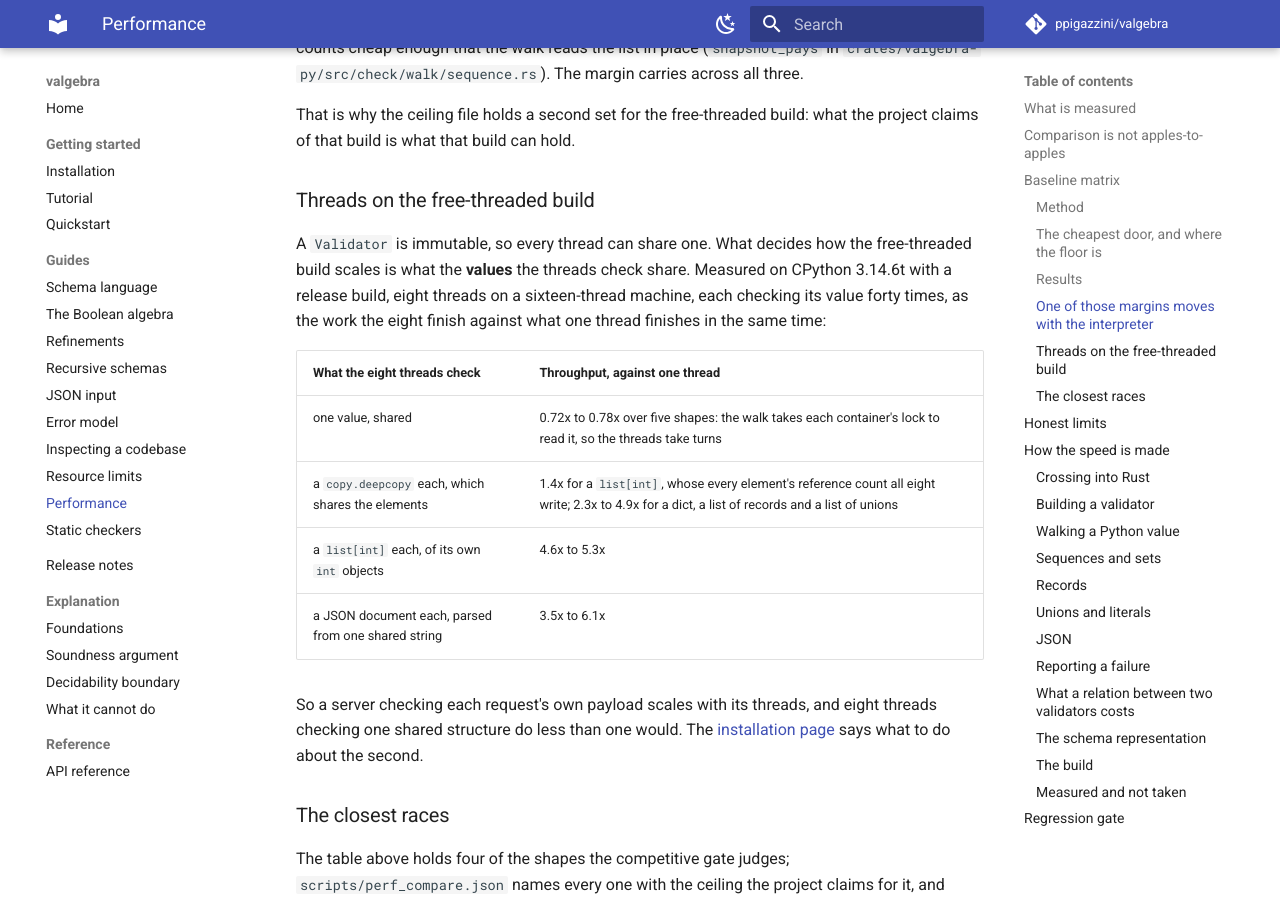
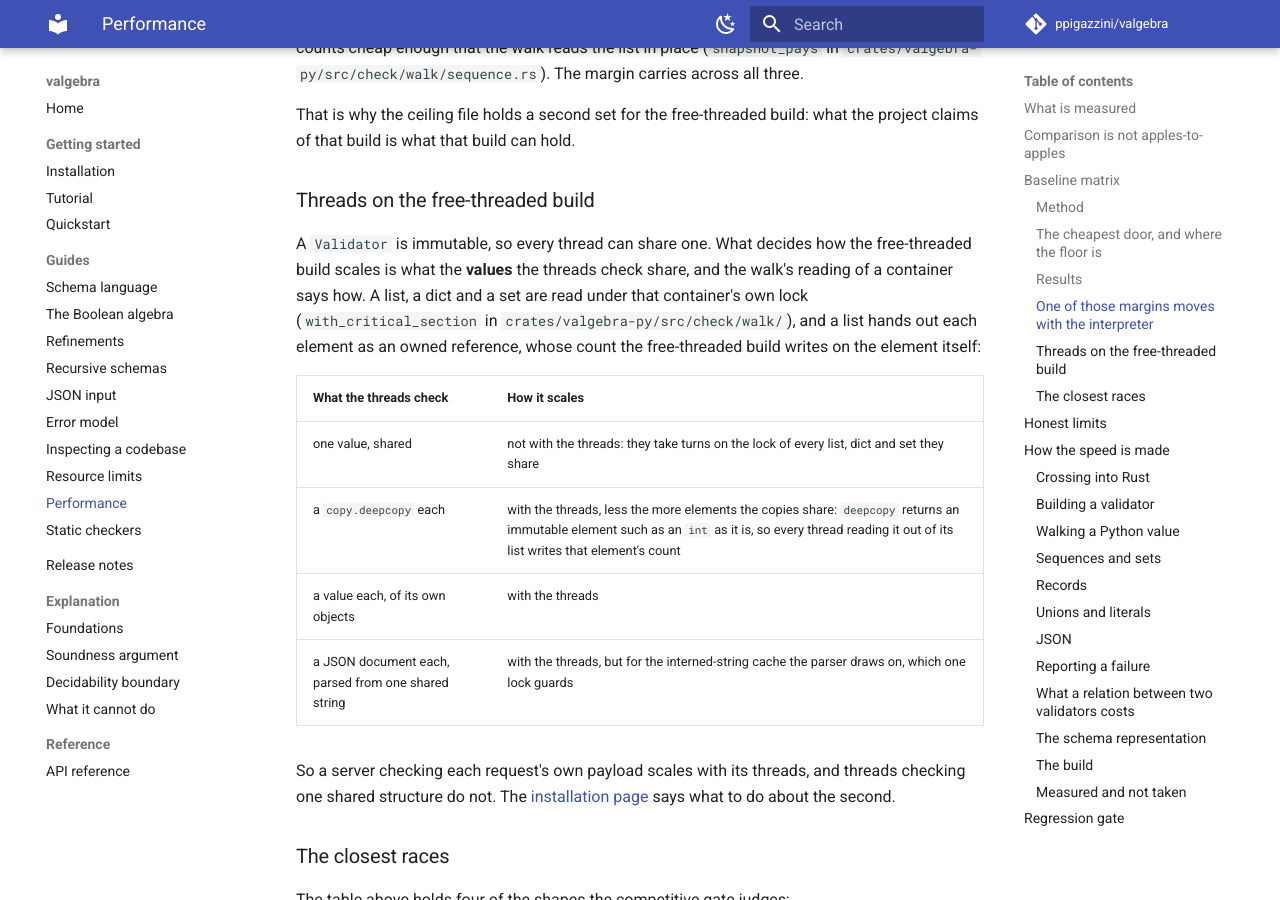
Before and after one commit to ppigazzini/valgebra, an MkDocs documentation site: the page built from docs/11-performance.md, in a window 1280 px wide and 900 px high, scrolled down 6746 px. Built offline with MkDocs 1.6.1 and Material for MkDocs 9.7.7, drawn with Linux system fonts in a browser that asks for light colours; comment, search, counter and statistics services are not loaded.

Commit message:
docs: free-threaded scaling stands on how the walk reads a value
What threads checking values on the free-threaded build scale with is
stated from the walk's reading: a list, a dict and a set are read under
their own lock, and a list hands out owned references whose counts every
reader writes. Threads sharing one structure take turns on its locks, a
copy each shares its immutable elements, and a value each scales.

```diff
--- a/docs/11-performance.md
+++ b/docs/11-performance.md
@@ -322,20 +322,22 @@ what the project claims of that build is what that build can hold.
 ### Threads on the free-threaded build
 
 A `Validator` is immutable, so every thread can share one. What decides how
-the free-threaded build scales is what the **values** the threads check share.
-Measured on CPython 3.14.6t with a release build, eight threads on a
-sixteen-thread machine, each checking its value forty times, as the work the
-eight finish against what one thread finishes in the same time:
+the free-threaded build scales is what the **values** the threads check share,
+and the walk's reading of a container says how. A list, a dict and a set are
+read under that container's own lock (`with_critical_section` in
+`crates/valgebra-py/src/check/walk/`), and a list hands out each element as an
+owned reference, whose count the free-threaded build writes on the element
+itself:
 
-| What the eight threads check | Throughput, against one thread |
+| What the threads check | How it scales |
 | --- | --- |
-| one value, shared | 0.72x to 0.78x over five shapes: the walk takes each container's lock to read it, so the threads take turns |
-| a `copy.deepcopy` each, which shares the elements | 1.4x for a `list[int]`, whose every element's reference count all eight write; 2.3x to 4.9x for a dict, a list of records and a list of unions |
-| a `list[int]` each, of its own `int` objects | 4.6x to 5.3x |
-| a JSON document each, parsed from one shared string | 3.5x to 6.1x |
+| one value, shared | not with the threads: they take turns on the lock of every list, dict and set they share |
+| a `copy.deepcopy` each | with the threads, less the more elements the copies share: `deepcopy` returns an immutable element such as an `int` as it is, so every thread reading it out of its list writes that element's count |
+| a value each, of its own objects | with the threads |
+| a JSON document each, parsed from one shared string | with the threads, but for the interned-string cache the parser draws on, which one lock guards |
 
 So a server checking each request's own payload scales with its threads, and
-eight threads checking one shared structure do less than one would. The
+threads checking one shared structure do not. The
 [installation page](00-installation.md#free-threaded-cpython) says what to do
 about the second.
 
```
